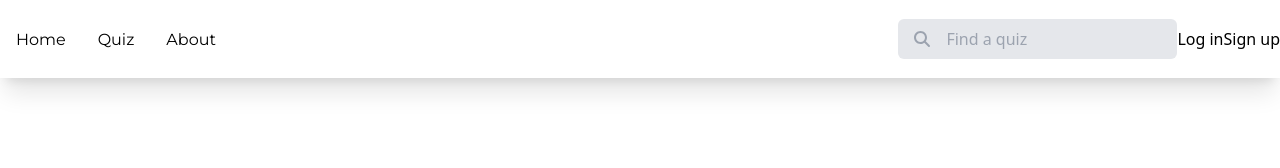
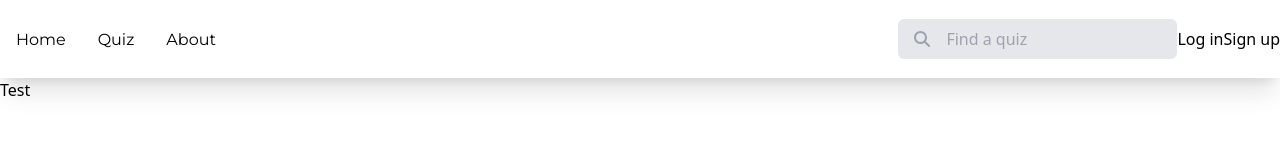
Before and after one commit to codersforcauses/elucidate, a Nuxt app in the folder client/: page / in a window 1280 px wide. Shown: the top 168 px of the page. Built offline with nearby package versions, Linux system fonts and the light colour scheme.

Commit message:
- Added Footer section placeholder

```diff
--- /dev/null
+++ b/client/components/Section/PageFooter.vue
@@ -0,0 +1,11 @@
+<template>
+  <footer>
+    <h1>Test</h1>
+  </footer>
+</template>
+
+<script>
+export default {
+  name: 'PageFooter',
+};
+</script>
--- a/client/layouts/default.vue
+++ b/client/layouts/default.vue
@@ -2,5 +2,6 @@
   <div>
     <SectionNavBar />
     <Nuxt />
+    <SectionPageFooter />
   </div>
 </template>
```
